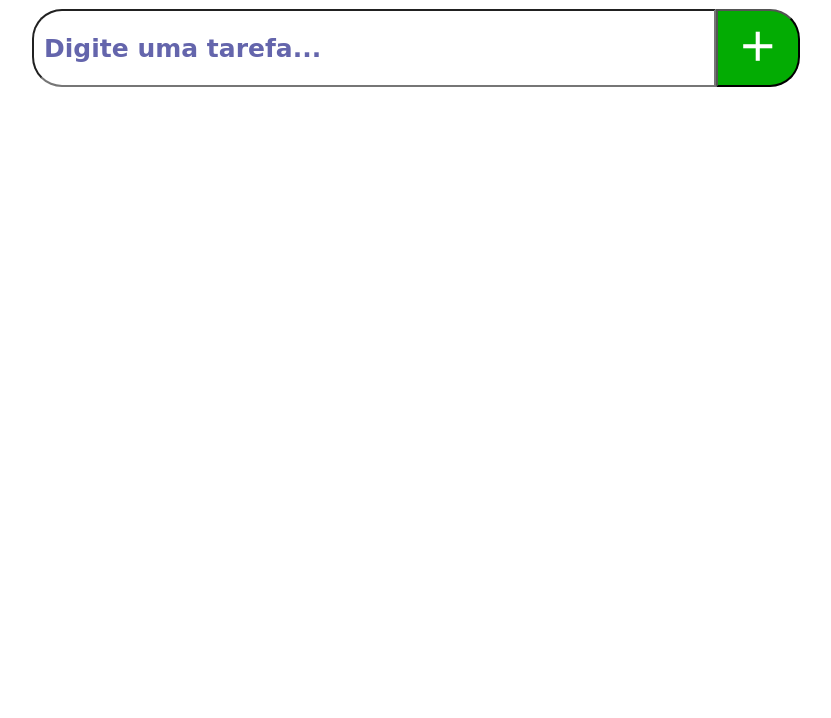
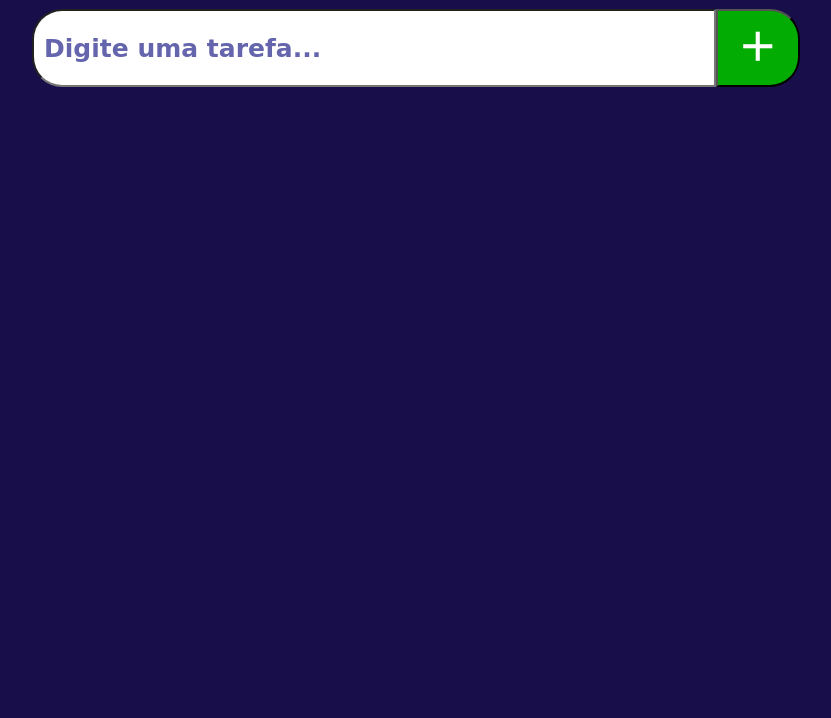
Before and after one commit to Bella-Farias/To-Do-List, a plain HTML site: page index.html in a window 1280 px wide. Shown: the part 82-800 px from the top of the page, without its empty margins (224-1055 px from the left). Drawn offline with Linux system fonts and the light colour scheme; a web font is replaced by a local one.

Commit message:
Update style.css

```diff
--- a/style.css
+++ b/style.css
@@ -6,7 +6,7 @@
 }
 
 body{
-    background: #180f4al;
+    background: #180f4a;
 
     font-family: "Playwrite NG Modern", cursive;
     font-optical-sizing: auto;
```
